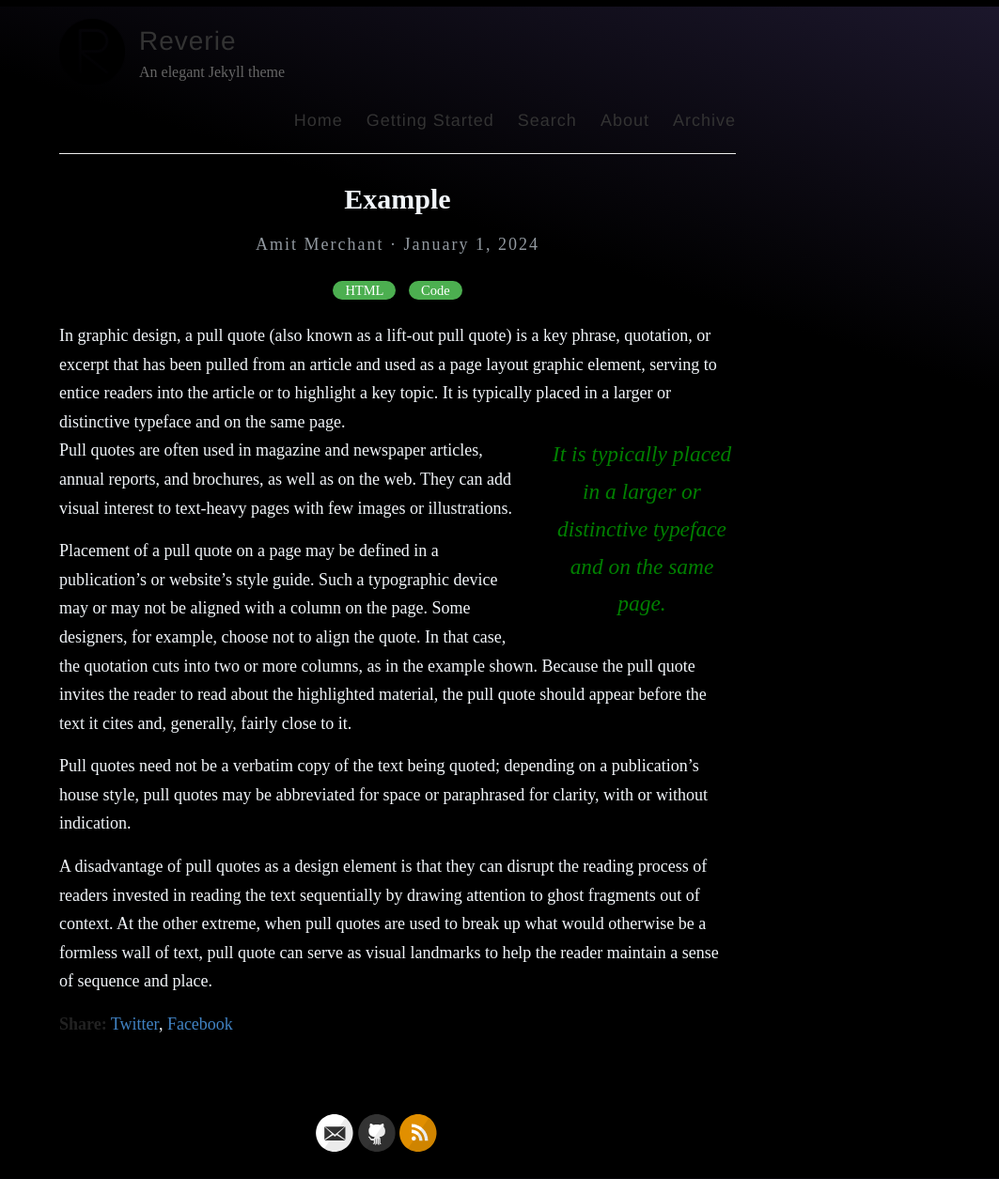
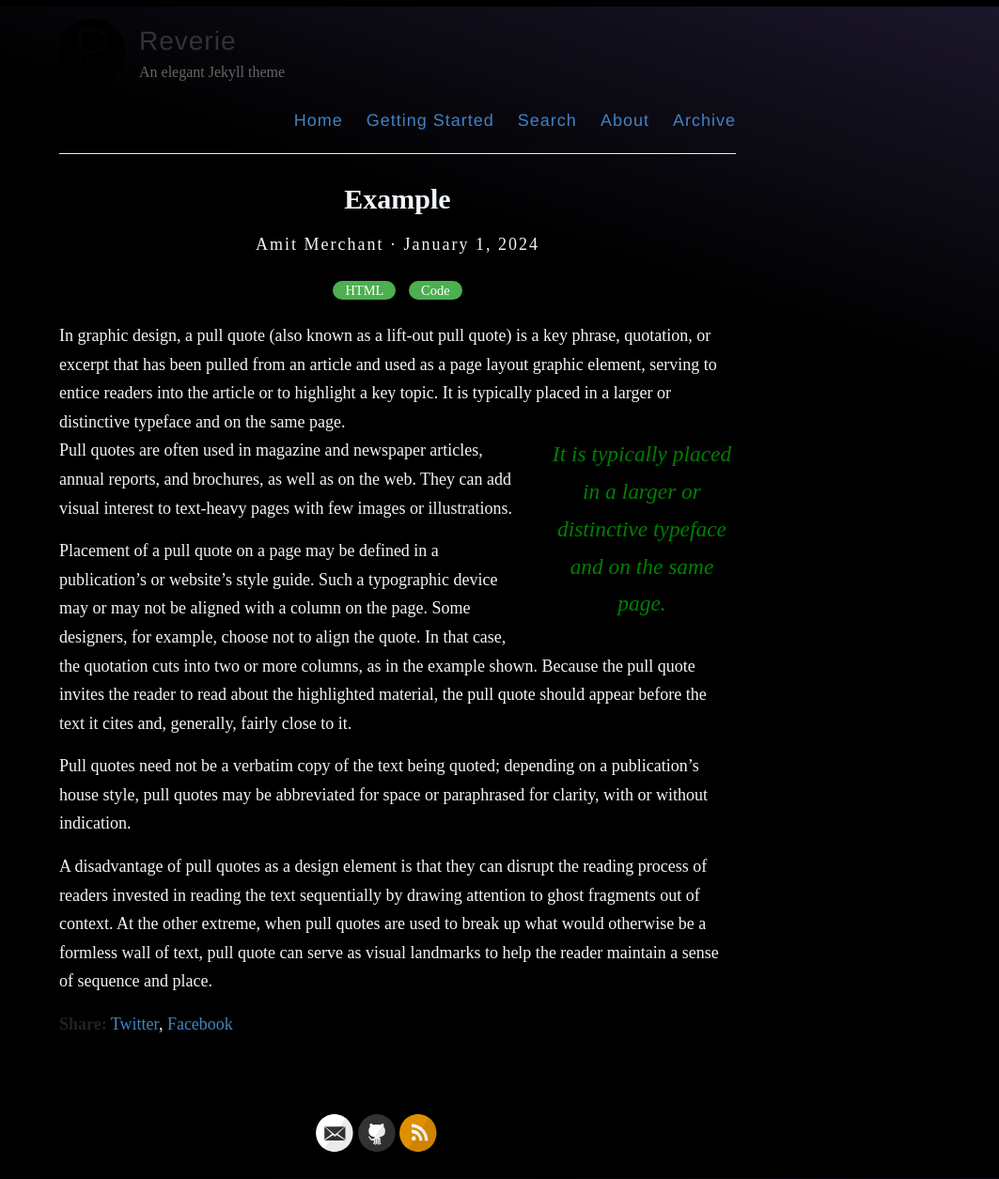
Before and after one commit to Break-Into-Data/break-into-data-website, a Jekyll site: the page built from _posts/2024-01-01-example.md, in a window 1280 px wide. Shown: the whole page at 94% size, without its empty margins (217-1280 px from the left). Built offline with Jekyll 4.4.1, drawn with Linux system fonts in a browser that asks for light colours.

Commit message:
Fix styles

```diff
--- a/assets/style.scss
+++ b/assets/style.scss
@@ -357,14 +357,14 @@
 
   a {
     margin-left: 20px;
-    color: $darkGray;
+    // color: $darkGray;
     text-align: right;
     font-weight: 300;
     letter-spacing: 1px;
 
     @include mobile {
       margin: 0 10px;
-      color: $blue;
+      // color: $blue;
     }
   }
 }
@@ -388,7 +388,7 @@
     margin: 1.8em .8em;
     /*border-left: 2px solid $gray;*/
     padding: 0.1em 1em;
-    color: $gray;
+    // color: $gray;
     font-size: 22px;
     font-style: italic;
     // background-color: #ede1ff;
@@ -398,7 +398,7 @@
     margin: 1.8em .8em;
     /*border-left: 2px solid $gray;*/
     padding: 0.1em 1em;
-    color: $gray;
+    // color: $gray;
     font-size: 22px;
     font-style: italic;
     // background-color: #ddffb5;;
@@ -477,17 +477,17 @@
 
 .author_title{
   text-align: center;
-  color: #939aa1;
+  // color: #939aa1;
   letter-spacing: 2px;
 }
 
 .post_date{
   text-align: center;
-  color: #939aa1;
+  // color: #939aa1;
 }
 
 .cd-container a {
-  color: #30434e;
+  // color: #30434e;
   text-decoration: none;
 }
 
@@ -625,9 +625,9 @@
 }
 
 .text-link {
-    color: #000;
+    // color: #000;
     text-decoration: none;
-    border-bottom: 1px dotted #000;
+    border-bottom: 1px dotted $borderColor;
 }
 
 //carbon ads
```
